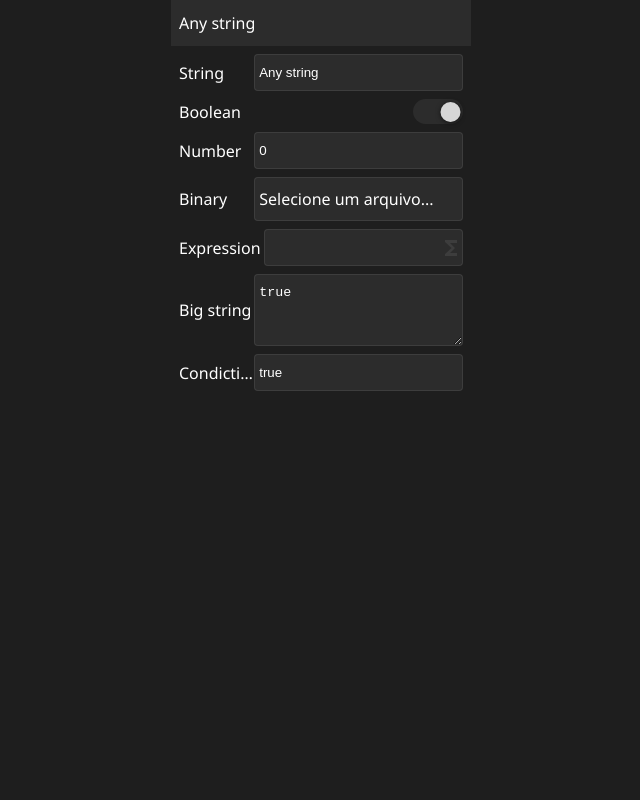
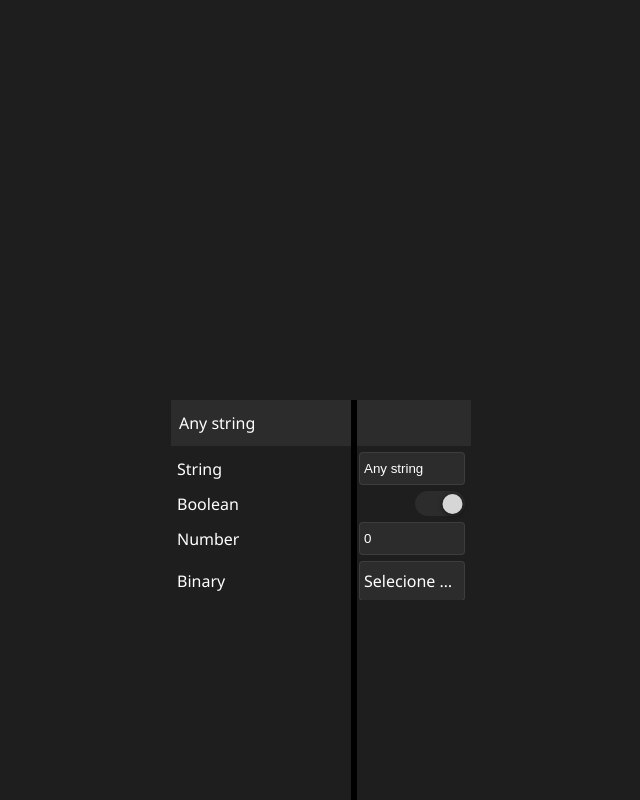
Before and after one commit to code-easy-platform/properties-editor, a React (Create React App) app: page / in a window 1280 px wide. Shown: the top 800 px of the page, without its empty margins (319-959 px from the left). Built offline with nearby package versions, Linux system fonts and the light colour scheme.

Commit message:
Adicionado o resizer, ainda não funciona muito bem

```diff
--- a/src/app/App.tsx
+++ b/src/app/App.tsx
@@ -59,7 +59,7 @@ const itens: IItem[] = [
 const App: React.FC = () => {
   return (
     <div className="App">
-      <div style={{ maxWidth: 300, minWidth: 300, alignContent: '' }}>
+      <div style={{ maxWidth: 300, minWidth: 300, height: 200, alignContent: '', marginTop: 400 }}>
         <PropertiesEditor
           itens={itens}
           onChange={itens => console.log(itens)}
--- a/src/app/properties-editor/PropertiesEditor.tsx
+++ b/src/app/properties-editor/PropertiesEditor.tsx
@@ -1,7 +1,8 @@
-import React, { useState, useEffect } from 'react';
+import React, { useState, useEffect, useRef } from 'react';
 
 import { IItem } from './shared/interfaces';
 import { ListItem } from './shared/components/ListItem';
+import { Resizer } from './shared/components/Resizer';
 
 const css_base: React.CSSProperties = {
     flexDirection: 'column',
@@ -15,10 +16,13 @@ interface PropertiesEditorProps {
 }
 export const PropertiesEditor: React.FC<PropertiesEditorProps> = ({ itens, onChange = (_: any) => { } }) => {
 
-    const [state, setState] = useState<{ itens: IItem[] }>({ itens });
+    const [state, setState] = useState<{ itens: IItem[], hrLeft: number }>({ itens, hrLeft: 100 });
+    const hrLeft = state.hrLeft;
     useEffect(() => {
-        setState({ itens });
-    }, [itens]);
+        setState({ hrLeft, itens });
+    }, [hrLeft, itens]);
+
+    const ref = useRef(null);
 
     const onChangeListItem = (data: IItem, listItemIndex: number) => {
 
@@ -31,10 +35,11 @@ export const PropertiesEditor: React.FC<PropertiesEditorProps> = ({ itens, onCha
     }
 
     return (
-        <div style={css_base}>
+        <div ref={ref} style={css_base}>
             {state.itens.map((item, index) => {
                 return (<>
-                    <ListItem {...item} onChange={data => onChangeListItem(data, index)} />
+                    <Resizer paiRef={ref} left={state.hrLeft} onChange={newLeft => setState({ ...state, hrLeft: newLeft })} />
+                    <ListItem inputWidth={state.hrLeft} {...item} onChange={data => onChangeListItem(data, index)} />
                     <div style={{ minHeight: '30px' }} />
                 </>);
             })}
--- a/src/app/properties-editor/shared/components/ExpressionInput.tsx
+++ b/src/app/properties-editor/shared/components/ExpressionInput.tsx
@@ -14,17 +14,14 @@ export const ExpressionInput = (props: React.DetailedHTMLProps<React.InputHTMLAt
             alignItems: 'center',
         }}>
             <input {...props} onDoubleClick={e => setState({ ...state, isOpenEditor: true })} style={{ ...props.style, width: '100%', maxWidth: '100%', paddingRight: '24px' }} />
-            <svg onClick={(e: any) => setState({ ...state, isOpenEditor: true })} style={{ position: 'absolute', cursor: 'pointer' }} height='24' viewBox='0 0 24 24' width='24'>
-                <path d='M0 0h24v24H0z' fill='none' />
-                <path fill='#ffffff15' d='M18 4H6v2l6.5 6L6 18v2h12v-3h-7l5-5-5-5h7z' />
-            </svg>
+            <div style={{ ...props.style, minWidth: 0, width: 0, marginLeft: 4, cursor: 'pointer', height: '100%' }} />
 
             {state.isOpenEditor && <div style={{ position: 'fixed', left: '0px', top: '0px', width: '100vw', height: '100vh', alignItems: 'center', justifyContent: 'center' }}>
 
                 <div style={{ width: '70%', height: '70%', backgroundColor: '#2c2c2c', padding: '8px' }}>
 
                     <div style={{ padding: '8px' }}>
-                        <button onClick={e => setState({...state, isOpenEditor: false})}>Fechar</button>
+                        <button onClick={e => setState({ ...state, isOpenEditor: false })}>Fechar</button>
                     </div>
 
                     <MonacoEditor
@@ -45,8 +42,6 @@ export const ExpressionInput = (props: React.DetailedHTMLProps<React.InputHTMLAt
 
             </div>}
 
-
-
         </div>
     );
 }
--- a/src/app/properties-editor/shared/components/ListItem.tsx
+++ b/src/app/properties-editor/shared/components/ListItem.tsx
@@ -3,8 +3,8 @@ import React, { useState, useEffect } from 'react';
 import { IItem, IProperties } from '../interfaces';
 import { PropItem } from './PropItem';
 
-interface ListItemProps extends IItem { onChange(data: IItem): void; }
-export const ListItem: React.FC<ListItemProps> = ({ id, name, properties, isHeader, onChange }) => {
+interface ListItemProps extends IItem { onChange(data: IItem): void; inputWidth: number }
+export const ListItem: React.FC<ListItemProps> = ({ id, name, properties, isHeader, onChange, inputWidth }) => {
 
     const [state, setState] = useState<IItem>({ id, name, properties, isHeader });
     useEffect(() => {
@@ -35,7 +35,7 @@ export const ListItem: React.FC<ListItemProps> = ({ id, name, properties, isHead
     return (
         <>
             <div style={css_list_item}>{state.name}</div>
-            {state.properties.map((prop, index) => <PropItem onChange={item => onChangeItemProp(item, index)} {...prop} />)}
+            {state.properties.map((prop, index) => <PropItem inputWidth={inputWidth} onChange={item => onChangeItemProp(item, index)} {...prop} />)}
         </>
     );
 }
--- a/src/app/properties-editor/shared/components/PropItem.tsx
+++ b/src/app/properties-editor/shared/components/PropItem.tsx
@@ -9,18 +9,21 @@ const css_prop_item: React.CSSProperties = {
     justifyContent: 'space-between',
     height: 'min-content',
     alignItems: 'center',
-    padding: 8,
+    padding: 6,
     paddingBottom: 0,
 }
 interface PropItemProps extends IProperties {
     onChange(data: IProperties): void;
+    inputWidth: number;
 }
-export const PropItem: React.FC<PropItemProps> = ({ id, label, typeValue, value, onChange }) => {
+export const PropItem: React.FC<PropItemProps> = ({ id, label, typeValue, value, onChange, inputWidth }) => { // Extende outra interface
+
+    inputWidth = inputWidth - 4;
 
     const [state, setState] = useState<IProperties>({ id, label, typeValue, value });
     useEffect(() => {
         setState({ id, label, typeValue, value })
-    }, [id, label, typeValue, value ]);
+    }, [id, label, typeValue, value]);
 
     const css_prop_item_label: React.CSSProperties = {
         textOverflow: 'ellipsis',
@@ -32,16 +35,20 @@ export const PropItem: React.FC<PropItemProps> = ({ id, label, typeValue, value,
     }
 
     const css_prop_item_input: React.CSSProperties = {
-        padding: 10,
+        width: inputWidth ? `${inputWidth}px` : '70%',
         border: '0.5px solid #ffffff15',
         backgroundColor: '#ffffff10',
         borderRadius: 4,
+        color: 'white',
+        padding: 8,
         paddingRight: 4,
-        maxWidth: '70%',
-        minWidth: '70%',
         paddingLeft: 4,
-        color: 'white',
-        width: '70%',
+    }
+
+    const onkeyPress = (e: any) => {
+        if (e.keyCode === 13) {
+            onChange(state);
+        }
     }
 
     switch (state.typeValue) {
@@ -51,6 +58,7 @@ export const PropItem: React.FC<PropItemProps> = ({ id, label, typeValue, value,
                     <label htmlFor={'prop_id_' + state.id} style={css_prop_item_label}>{state.label}</label>
                     <input
                         onChange={e => setState({ ...state, value: e.target.value })}
+                        onKeyDown={(e) => onkeyPress(e)}
                         onBlur={_ => onChange(state)}
                         key={'prop_key_' + state.id}
                         style={css_prop_item_input}
@@ -65,13 +73,14 @@ export const PropItem: React.FC<PropItemProps> = ({ id, label, typeValue, value,
                 <div style={css_prop_item}>
                     <label htmlFor={'prop_id_' + state.id} style={css_prop_item_label}>{state.label}</label>
                     <ExpressionInput
+                        style={{ ...css_prop_item_input, width: inputWidth ? `${inputWidth + 8}px` : '70%' }}
                         onChange={e => setState({ ...state, value: e.target.value })}
+                        onDoubleClick={e => alert('Abre o editor...')}
+                        onKeyDown={(e) => onkeyPress(e)}
                         onBlur={_ => onChange(state)}
                         key={'prop_key_' + state.id}
-                        style={css_prop_item_input}
                         id={'prop_id_' + state.id}
                         value={state.value}
-                        onDoubleClick={e => alert('Abre o editor...')}
                     />
                 </div>
             );
@@ -82,6 +91,7 @@ export const PropItem: React.FC<PropItemProps> = ({ id, label, typeValue, value,
                     <label htmlFor={'prop_id_' + state.id} style={css_prop_item_label}>{state.label}</label>
                     <textarea
                         onChange={e => setState({ ...state, value: e.target.value })}
+                        onKeyDown={(e) => onkeyPress(e)}
                         onBlur={_ => onChange(state)}
                         key={'prop_key_' + state.id}
                         style={{ ...css_prop_item_input, height: '50px' }}
@@ -97,6 +107,7 @@ export const PropItem: React.FC<PropItemProps> = ({ id, label, typeValue, value,
                     <label htmlFor={'prop_id_' + state.id} style={css_prop_item_label}>{state.label}</label>
                     <input
                         onChange={e => setState({ ...state, value: e.target.value })}
+                        onKeyDown={(e) => onkeyPress(e)}
                         onBlur={_ => onChange(state)}
                         key={'prop_key_' + state.id}
                         style={css_prop_item_input}
--- /dev/null
+++ b/src/app/properties-editor/shared/components/Resizer.tsx
@@ -0,0 +1,41 @@
+import React, { useState } from 'react';
+
+interface ResizerProps { left: number; onChange(left: number): void, paiRef: any }
+export const Resizer: React.FC<ResizerProps> = ({ left, onChange, paiRef }) => {
+
+    const [state, setState] = useState({ isResizer: false, left: ((window.innerWidth / 2) - left) + 130 });
+
+    const onMouseDown = (e: React.MouseEvent<HTMLHRElement, MouseEvent>) => {
+        setState({ ...state, isResizer: true });
+    }
+
+    const onMouseUp = () => {
+        setState({ ...state, isResizer: false });
+    }
+
+    if (paiRef.current !== null) {
+        paiRef.current.onmousemove = (e: React.MouseEvent<HTMLDivElement, MouseEvent>) => {
+            if (state.isResizer === true) {
+                setState({ ...state, left: e.pageX });
+                onChange(((window.innerWidth / 2) - e.pageX) + 130);
+            }
+        }
+    }
+
+    return (
+        <div
+            onMouseDown={onMouseDown}
+            onMouseUp={onMouseUp}
+            style={{
+                backgroundColor: 'black',
+                position: 'absolute',
+                cursor: 'col-resize',
+                left: state.left,
+                height: '100%',
+                border: 'none',
+                zIndex: 1,
+                width: 6,
+            }}
+        />
+    );
+}
```
